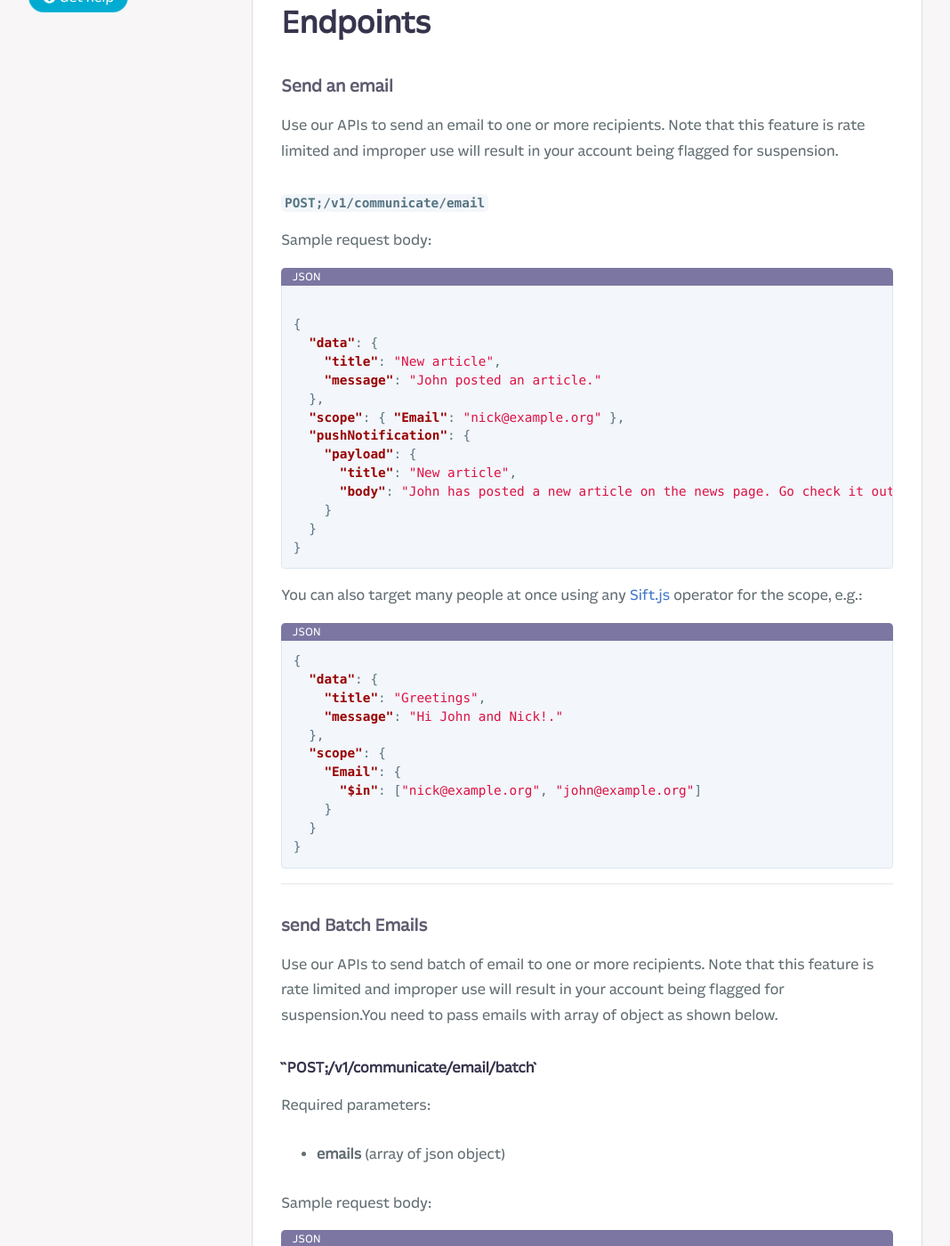
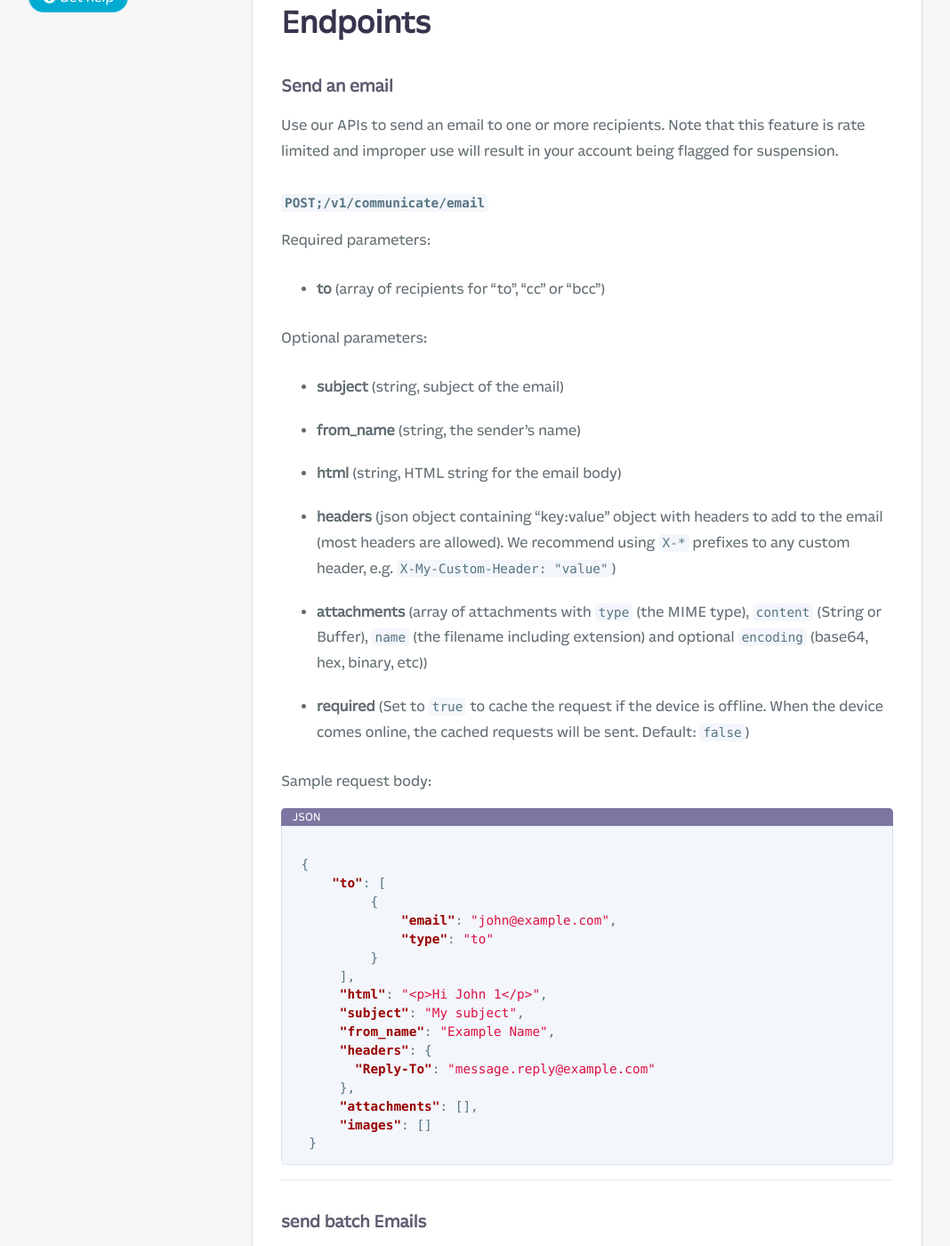
Before and after one commit to Fliplet/fliplet-cli, a Jekyll site: the page built from docs/REST-API/fliplet-communicate.md, in a window 1280 px wide and 1400 px high, scrolled down 785 px. Shown: the whole window at 89% size, without its empty margins (3-1071 px from the left). Built offline with Jekyll 4.4.1, drawn with Linux system fonts in a browser that asks for light colours; nearby versions of some CDN libraries; our own code applies the rules of GitHub Pages for plain Markdown files; library files that are not in the unit come from our copies; comment, search, counter and statistics services are not loaded; a style sheet for code colours, icons or effects is not loaded; some of the changed text lies outside the part shown.

Commit message:
documentation refinement

````diff
--- a/docs/REST-API/fliplet-communicate.md
+++ b/docs/REST-API/fliplet-communicate.md
@@ -1,4 +1,4 @@
-# communicate REST APIs
+# Communicate REST APIs
 
 The communicate REST APIs allows you to interact and make any sort of change to your app's communicate.
 
@@ -24,56 +24,63 @@ Use our APIs to send an email to one or more recipients. Note that this feature
 
 #### `POST;/v1/communicate/email`
 
-Sample request body:
+Required parameters:
+- **to** (array of recipients for "to", "cc" or "bcc")
 
-```json
-
-{
-  "data": {
-    "title": "New article",
-    "message": "John posted an article."
-  },
-  "scope": { "Email": "nick@example.org" },
-  "pushNotification": {
-    "payload": {
-      "title": "New article",
-      "body": "John has posted a new article on the news page. Go check it out!"
-    }
-  }
-}
-```
-
-You can also target many people at once using any [Sift.js](https://github.com/Fliplet/sift.js) operator for the scope, e.g.:
-
-```json
-{
-  "data": {
-    "title": "Greetings",
-    "message": "Hi John and Nick!."
-  },
-  "scope": {
-    "Email": {
-      "$in": ["nick@example.org", "john@example.org"]
-    }
-  }
-}
-```
-
----
-
-### send Batch Emails
-
-Use our APIs to send batch of email to one or more recipients. Note that this feature is rate limited and improper use will result in your account being flagged for suspension.You need to pass emails with array of object as shown below.
-
-#### ``POST;/v1/communicate/email/batch`
-
-Required parameters:
-- **emails** (array of json object)
+Optional parameters:
+- **subject** (string, subject of the email)
+- **from_name** (string, the sender's name)
+- **html** (string, HTML string for the email body)
+- **headers** (json object containing "key:value" object with headers to add to the email (most headers are allowed). We recommend using `X-*` prefixes to any custom header, e.g. `X-My-Custom-Header: "value"`)
+- **attachments** (array of attachments with `type` (the MIME type), `content` (String or Buffer), `name` (the filename including extension) and optional `encoding` (base64, hex, binary, etc))
+- **required** (Set to `true` to cache the request if the device is offline. When the device comes online, the cached requests will be sent. Default: `false`)
 
 Sample request body:
 
 ```json
 
+ {
+     "to": [
+          {
+              "email": "john@example.com",
+              "type": "to"
+          }
+      ],
+      "html": "<p>Hi John 1</p>",
+      "subject": "My subject",
+      "from_name": "Example Name",
+      "headers": {
+        "Reply-To": "message.reply@example.com"
+      },
+      "attachments": [],
+      "images": []
+  }
+```
+
+---
+
+### send batch Emails
+
+Use our APIs to send batch of email to one or more recipients. Note that this feature is rate limited and improper use will result in your account being flagged for suspension.You need to pass emails with array of object as shown below.
+
+#### `POST;/v1/communicate/email/batch`
+
+Parameters:
+- **emails** (array of json object)
+    - Parameters for each object inside **emails** array
+        - Required parameters:
+            - **to** (array of recipients for "to", "cc" or "bcc")
+        - Optional parameters:
+            - **subject** (string, subject of the email)
+            - **from_name** (string, the sender's name)
+            - **html** (string, HTML string for the email body)
+            - **headers** (json object containing "key:value" object with headers to add to the email (most headers are allowed). We recommend using `X-*` prefixes to any custom header, e.g. `X-My-Custom-Header: "value"`)
+            - **attachments** (array of attachments with `type` (the MIME type), `content` (String or Buffer), `name` (the filename including extension) and optional `encoding` (base64, hex, binary, etc))
+            - **required** (Set to `true` to cache the request if the device is offline. When the device comes online, the cached requests will be sent. Default: `false`)
+
+Sample request body:
+
+```json
 {
     "emails": [
         {
@@ -110,24 +117,6 @@ Sample request body:
         }
     ]
 }
-
-```
-
-You can also target many people at once using any [Sift.js](https://github.com/Fliplet/sift.js) operator for the scope, e.g.:
-
-```json
-{
-  "data": {
-    "title": "Greetings",
-    "message": "Hi John and Nick!."
-  },
-  "scope": {
-    "Email": {
-      "$in": ["nick@example.org", "john@example.org"]
-    }
-  }
-}
-
 ```
 
 ---
@@ -195,5 +184,3 @@ Sample request body:
   }
 }]
 }
-
----
````
Also changed, not shown: docs/API/fliplet-communicate.md (+14 -17 lines), docs/API/fliplet-notifications.md (+2 -2 lines), docs/REST-API/fliplet-notifications.md (+9 -8 lines).
